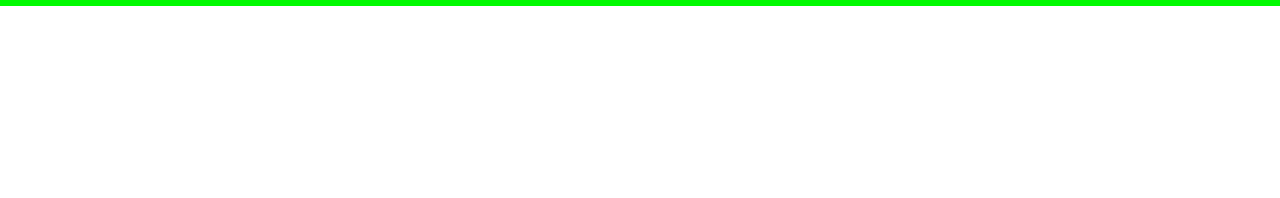
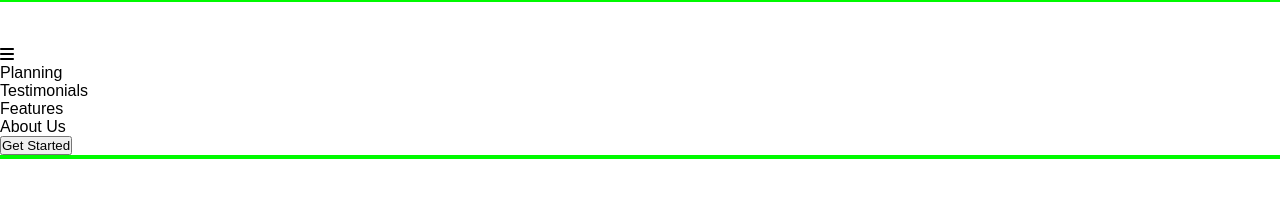
Before and after one commit to AntoCic/htmlcss-responsive-layout, a plain HTML site: page index.html in a window 1280 px wide. Drawn offline with Linux system fonts and the light colour scheme.

Commit message:
ADDED:HTML structure header

```diff
--- a/index.html
+++ b/index.html
@@ -9,8 +9,16 @@
 </head>
 <body class="debug">
     <header>
+        <a href="#"><img src="./img/logo.png" alt="logo"></a>
         <nav>
-
+            <ul>
+                <li><i class="fa-solid fa-bars"></i></li>
+                <li>Planning</li>
+                <li>Testimonials</li>
+                <li>Features</li>
+                <li>About Us</li>
+                <li><button>Get Started</button></li>
+            </ul>
         </nav>
     </header>
 
```
